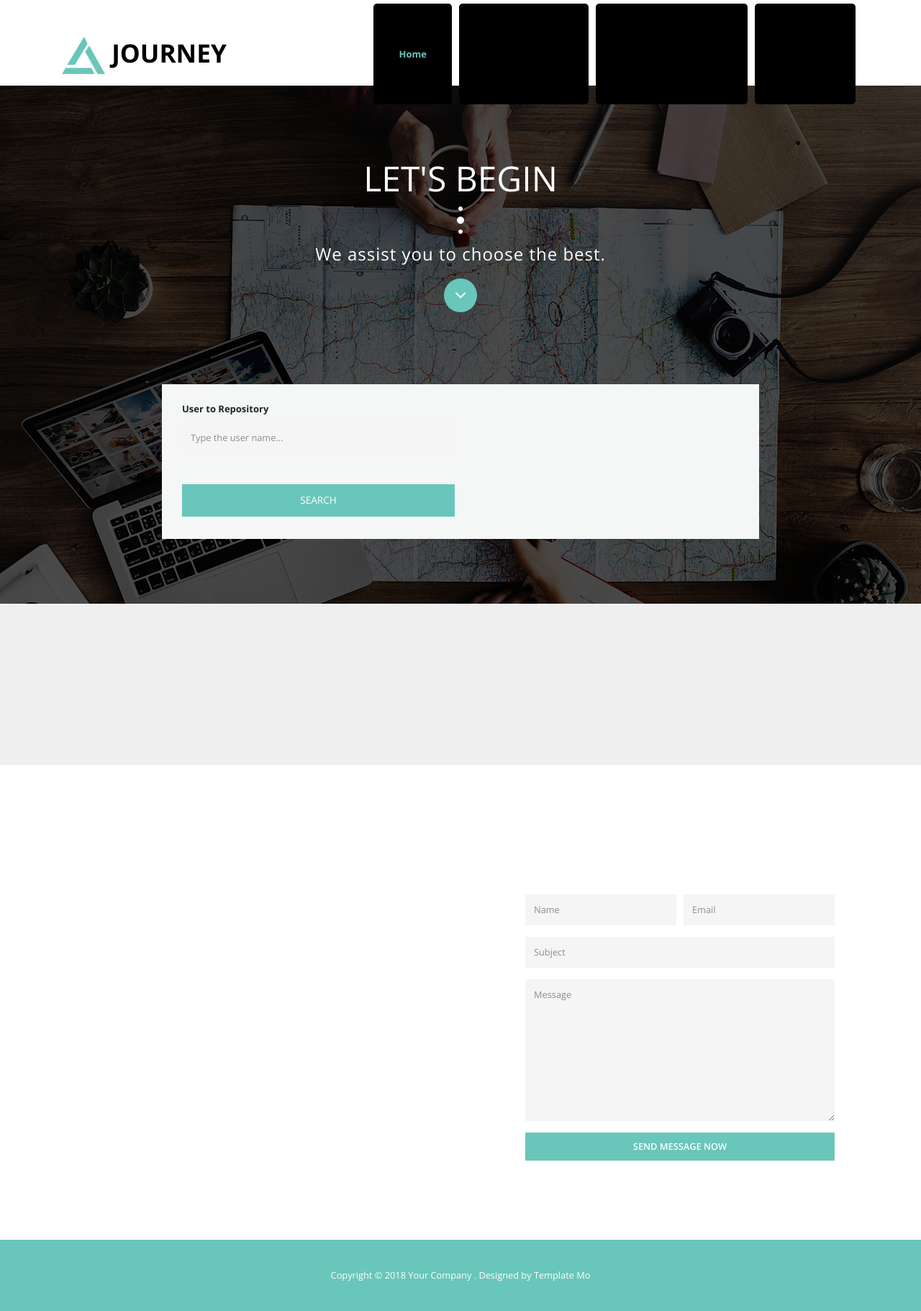
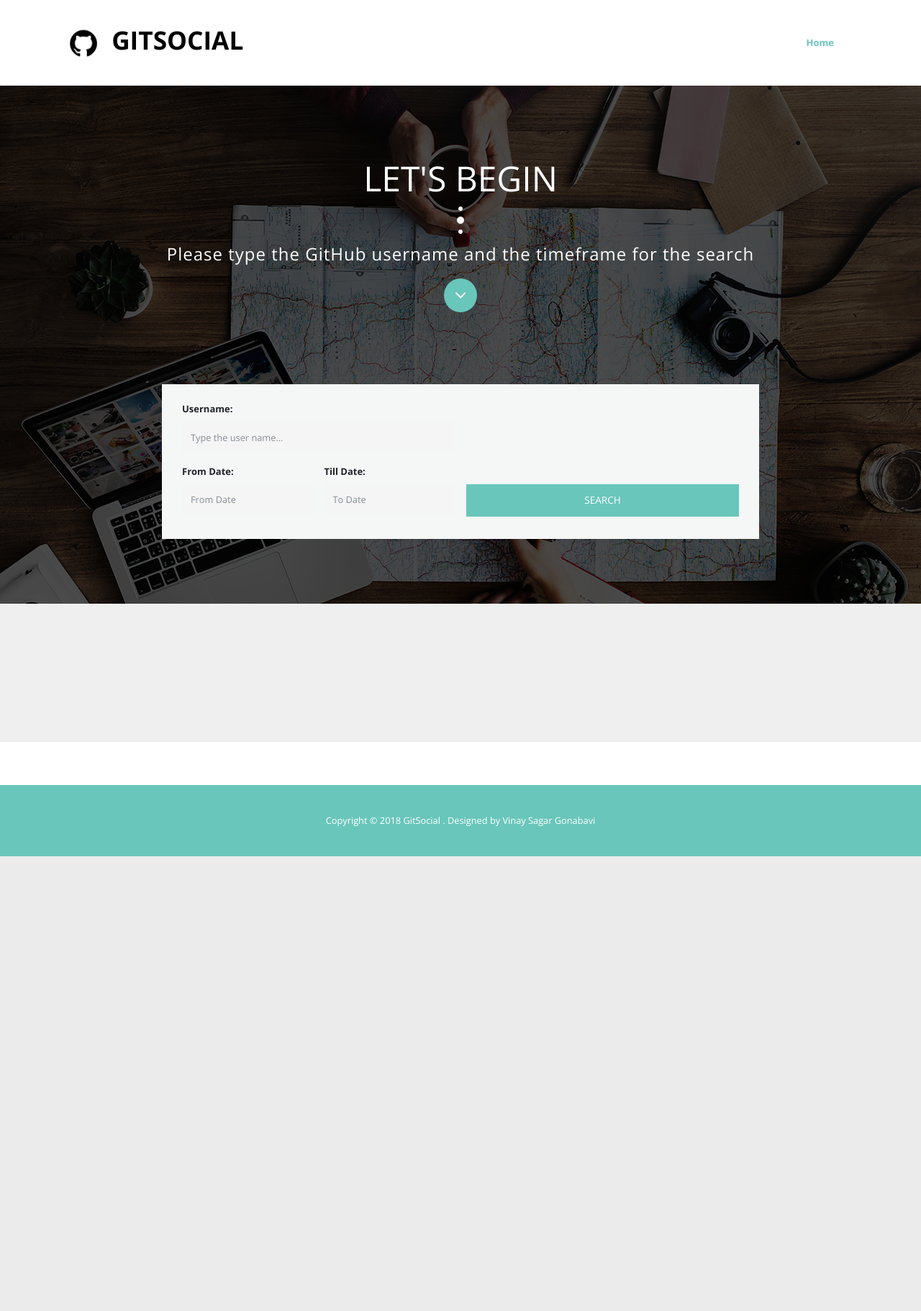
Before and after one commit to VinaySagar92/Git-Social, a Flask app: page /gitsocial in a window 1280 px wide. Shown: the whole page at 72% size. After the commit the page ends 1190 px from the top, so only its background shows below. Run offline with Flask 2, Linux system fonts and the light colour scheme; some libraries are stand-ins or nearby versions.

Commit message:
Pushing latest Flask files

```diff
--- a/FlaskApp/app.py
+++ b/FlaskApp/app.py
@@ -3,10 +3,14 @@ from cassandra.cluster import Cluster
 import os
 app = Flask(__name__)
 from cassandra import ReadTimeout
+from datetime import datetime
+import time
+import random
 
-cluster = Cluster(['52.43.163.255', '52.11.91.29', '54.70.77.167', '54.69.253.190'])
+cluster = Cluster(['54.218.131.115', '54.245.65.143', '54.203.126.6', '52.26.161.169'])
 session = cluster.connect('events')
-
+fro = ""
+to = ""
 user_set= set()
 
 @app.route("/")
@@ -20,7 +24,15 @@ def home():
 @app.route("/gitsocial", methods=["GET", "POST"])
 def usertopic():
         user = request.form.get("user")
-        print(user)
+	fromd = request.form.get("from-date")
+	fro = datetime.strptime(fromd, "%a %b %d %Y").strftime("%Y-%m-%d")
+	fromdate = datetime.strptime(fro, "%Y-%m-%d")
+	#fromdate = "10" + "/" + fromd.split(" ")[2] + "/" + fromd.split(" ")[3]
+	tod = request.form.get("to-date")
+	to = datetime.strptime(tod, "%a %b %d %Y").strftime("%Y-%m-%d")
+	todate = datetime.strptime(to, "%Y-%m-%d")
+        #todate = "8" + "/" + tod.split(" ")[2] + "/" + tod.split(" ")[3]
+	print(fromdate)
         if user is not None:
                 query = "SELECT userfollow from useruser WHERE username = '"+user+"'"
                 future = session.execute_async(query)
@@ -39,7 +51,7 @@ def usertopic():
                 topic = set()
                 for i in user_set:
                         if i is not None:
-                                query = "SELECT topic from usertopic WHERE username = '"+i+"'"
+                                query = "SELECT topic from usertopic WHERE username = '"+i+"' and time>'"+fro+"' and time<'"+to+"'"
                                 future = session.execute_async(query)
                                  #print(future)
                                  #print("END")
@@ -59,23 +71,31 @@ def usertopic():
 @app.route("/gitsocial/topic", methods=["GET", "POST"])
 def topicuser():
         topic = request.form.get("topic")
-        print(topic)
+#        fromd = request.form.get("from-date")
+#        fro = datetime.strptime(fromd, "%a %b %d %Y").strftime("%Y-%m-%d")
+#        fromdate = datetime.strptime(fro, "%Y-%m-%d")
+        #fromdate = "10" + "/" + fromd.split(" ")[2] + "/" + fromd.split(" ")[3]
+#        tod = request.form.get("to-date")
+#        to = datetime.strptime(tod, "%a %b %d %Y").strftime("%Y-%m-%d")
+#        todate = datetime.strptime(to, "%Y-%m-%d")
+	print(topic)
         if topic is not None:
-                query_user = "SELECT username from topicuser WHERE topic = '"+topic+"'"
+                query_user = "SELECT username from topicuser WHERE topic = '"+topic+"' and time>'"+fro+"' and time<'"+to+"'"
                 future = session.execute_async(query_user)
-                #print(future)
-                #print("END")
+		print("Here************************")
+		print(fro)
+                print(to)
                 try:
                         users = future.result()
                 except ReadTimeout:
                         print("Query timed out: ")
-                #print(users[0])
+                #print(users[0][0][0])
                 userlist = set()
                 for i in users:
                         for j in i:
                             for e in j:
-                                if e in user_set:
-                                       userlist.add(e)
+                                if len(userlist) < 5:
+                                	userlist.add(e)
 
                 return render_template("gitsocial/index.html", topic = topic, response2 = userlist)
         return render_template("gitsocial/index.html")
--- a/FlaskApp/templates/gitsocial/index.html
+++ b/FlaskApp/templates/gitsocial/index.html
@@ -5,7 +5,7 @@
     <meta http-equiv="X-UA-Compatible" content="IE=edge">
     <meta name="viewport" content="width=device-width, initial-scale=1">
 
-    <title>Journey HTML CSS Template</title>
+    <title>GitSocial</title>
 <!--
 Journey Template
 http://www.templatemo.com/tm-511-journey
@@ -27,19 +27,19 @@ http://www.templatemo.com/tm-511-journey
           <![endif]-->
       </head>
 <style>
-li {
+.tm-container-outer li {
     display: inline-block;
     margin: 5px;
 }
 
-li button{
+.tm-container-outer li button{
     line-height: 10px;
     background: #000;
     color: #fff;
     border-radius: 5px;
     padding: 10px;
 }
-li a{
+.tm-container-outer li a{
     line-height: 40px;
     background: #000;
     color: #fff;
@@ -58,7 +58,7 @@ li a{
                         <nav class="navbar navbar-expand-lg narbar-light">
                             <a class="navbar-brand mr-auto" href="#">
                                 <img src="{{ url_for('static', filename='img/logo.png')}}" alt="Site logo">
-                                Journey
+                                GitSocial
                             </a>
                             <button type="button" id="nav-toggle" class="navbar-toggler collapsed" data-toggle="collapse" data-target="#mainNav" aria-expanded="false" aria-label="Toggle navigation">
                                 <span class="navbar-toggler-icon"></span>
@@ -68,7 +68,7 @@ li a{
                                   <li class="nav-item">
                                     <a class="nav-link active" href="#top">Home <span class="sr-only">(current)</span></a>
                                 </li>
-                                <li class="nav-item">
+                                <!-- <li class="nav-item">
                                     <a class="nav-link" href="#tm-section-2">Top Destinations</a>
                                 </li>
                                 <li class="nav-item">
@@ -76,7 +76,7 @@ li a{
                                 </li>
                                 <li class="nav-item">
                                     <a class="nav-link" href="#tm-section-4">Contact Us</a>
-                                </li>
+                                </li> -->
                             </ul>
                         </div>
                     </nav>
@@ -94,7 +94,8 @@ li a{
                                 <div class="tm-banner-header">
                                     <h1 class="text-uppercase tm-banner-title">Let's begin</h1>
                                     <img src="{{ url_for('static', filename='img/dots-3.png')}}" alt="Dots">
-                                    <p class="tm-banner-subtitle">We assist you to choose the best.</p>
+                                    <p class="tm-banner-subtitle">Please type the GitHub username and the timeframe for the search</p>
+
                                     <a href="javascript:void(0)" class="tm-down-arrow-link"><i class="fa fa-2x fa-angle-down tm-down-arrow"></i></a>
                                 </div>
                             </div>  <!-- col-xs-12 -->
@@ -104,68 +105,20 @@ li a{
                             <form  action="/gitsocial" method="post" autocomplete="off" class="tm-search-form tm-section-pad-2">
                                 <div class="form-row tm-search-form-row">
                                     <div class="form-group tm-form-group tm-form-group-pad tm-form-group-1">
-                                        <label for="inputCity">User to Repository</label>
+                                        <label for="inputCity">Username:</label>
                                         <input name="user" type="text" class="form-control" id="user"  value="{{user}}" placeholder="Type the user name...">
                                     </div>
-                                    <!-- <div class="form-group tm-form-group tm-form-group-1">
-                                        <div class="form-group tm-form-group tm-form-group-pad tm-form-group-2">
-                                            <label for="inputRoom">How many rooms?</label>
-                                            <select name="room" class="form-control tm-select" id="inputRoom">
-                                                <option value="1" selected>1 Room</option>
-                                                <option value="2">2 Rooms</option>
-                                                <option value="3">3 Rooms</option>
-                                                <option value="4">4 Rooms</option>
-                                                <option value="5">5 Rooms</option>
-                                                <option value="6">6 Rooms</option>
-                                                <option value="7">7 Rooms</option>
-                                                <option value="8">8 Rooms</option>
-                                                <option value="9">9 Rooms</option>
-                                                <option value="10">10 Rooms</option>
-                                            </select>
-                                        </div>
-                                        <div class="form-group tm-form-group tm-form-group-pad tm-form-group-3">
-                                            <label for="inputAdult">Adult</label>
-                                            <select name="adult" class="form-control tm-select" id="inputAdult">
-                                                <option value="1" selected>1</option>
-                                                <option value="2">2</option>
-                                                <option value="3">3</option>
-                                                <option value="4">4</option>
-                                                <option value="5">5</option>
-                                                <option value="6">6</option>
-                                                <option value="7">7</option>
-                                                <option value="8">8</option>
-                                                <option value="9">9</option>
-                                                <option value="10">10</option>
-                                            </select>
-                                        </div>
-                                        <div class="form-group tm-form-group tm-form-group-pad tm-form-group-3">
-
-                                            <label for="inputChildren">Children</label>
-                                            <select name="children" class="form-control tm-select" id="inputChildren">
-                                            	<option value="0" selected>0</option>
-                                                <option value="1">1</option>
-                                                <option value="2">2</option>
-                                                <option value="3">3</option>
-                                                <option value="4">4</option>
-                                                <option value="5">5</option>
-                                                <option value="6">6</option>
-                                                <option value="7">7</option>
-                                                <option value="8">8</option>
-                                                <option value="9">9</option>
-                                            </select>
-                                        </div>
-                                    </div>-->
-                                </div> <!-- form-row -->
+</div> <!-- form-row -->
                                 <div class="form-row tm-search-form-row">
 
-                                    <!-- <div class="form-group tm-form-group tm-form-group-pad tm-form-group-3">
-                                        <label for="inputCheckIn">Check In Date</label>
-                                        <input name="check-in" type="text" class="form-control" id="inputCheckIn" placeholder="Check In">
+                                    <div class="form-group tm-form-group tm-form-group-pad tm-form-group-3">
+                                        <label for="inputCheckIn">From Date:</label>
+                                        <input name="from-date" type="text" class="form-control" id="inputCheckIn" placeholder="From Date">
                                     </div>
                                     <div class="form-group tm-form-group tm-form-group-pad tm-form-group-3">
-                                        <label for="inputCheckOut">Check Out Date</label>
-                                        <input name="check-out" type="text" class="form-control" id="inputCheckOut" placeholder="Check Out">
-                                    </div> -->
+                                        <label for="inputCheckOut">Till Date:</label>
+                                        <input name="to-date" type="text" class="form-control" id="inputCheckOut" placeholder="To Date">
+                                    </div>
                                     <div class="form-group tm-form-group tm-form-group-pad tm-form-group-1">
                                         <label for="btnSubmit">&nbsp;</label>
                                         <button type="submit" class="btn btn-primary tm-btn tm-btn-search text-uppercase" id="btnSubmit">Search</button>
@@ -181,8 +134,12 @@ li a{
 
             <section class="p-5 tm-container-outer tm-bg-gray">
                 <div class="container">
-                    <div class="row">
+                    {% if response %}
+                    <div class="row" style="    background: #ddd;
+    border-radius: 5px;">
                         <div class="col-xs-12 mx-auto tm-about-text-wrap text-center">
+                            <div style="width: 100%;margin-bottom: 25px;
+    border-bottom: 1px solid #69c6ba;"><h2 class="text-uppercase mb-4"> List of Topics that the network of the user selected is working on</h2></div>
                         <ul class="user-profiles-list-minimal">
 
                             {% for doc in response %}
@@ -199,13 +156,22 @@ li a{
                             <a href="#" class="text-uppercase btn-primary tm-btn">Continue explore</a> -->
                         </div>
                     </div>
+                    {% endif %}
                 </div>
             </section>
+            <section class="p-5 tm-container-outer tm-bg-gray">
+                <div class="container">
+                    {% if response2 %}
+                    <div class="row" style="    background: #ade6de;
+    border-radius: 5px;">
+                        <div class="col-xs-12 mx-auto tm-about-text-wrap text-center">
+                            <div style="width: 100%;margin-bottom: 25px;
+    border-bottom: 1px solid #69c6ba;">
 
-                        <section class="p-5 tm-container-outer tm-bg-gray">
-                <div class="container">
-                    <div class="row">
-                        <div class="col-xs-12 mx-auto tm-about-text-wrap text-center">
+    <h2 class="text-uppercase mb-4"> List of Users working on the topic selected</h2>
+
+
+</div>
                             <ul class="user-profiles-list-minimal">
                                 {% for doc in response2 %}
                                     <li>
@@ -218,6 +184,7 @@ li a{
                             <a href="#" class="text-uppercase btn-primary tm-btn">Continue explore</a> -->
                         </div>
                     </div>
+                    {% endif %}
                 </div>
             </section>
 
@@ -299,8 +266,7 @@ li a{
 
                     <!-- Tab 4 -->
                     <div class="tab-pane fade show active" id="4a">
-
-                    </div> <!-- tab-pane -->
+                        </div> <!-- tab-pane -->
 
                     <!-- Tab 5 -->
                     <div class="tab-pane fade" id="5a">
@@ -316,29 +282,10 @@ li a{
                 </div>
             </div>
 
-            <div class="tm-container-outer tm-position-relative" id="tm-section-4">
-                <div id="google-map"></div>
-                <form action="index.html" method="post" class="tm-contact-form">
-                    <div class="form-group tm-name-container">
-                        <input type="text" id="contact_name" name="contact_name" class="form-control" placeholder="Name"  required/>
-                    </div>
-                    <div class="form-group tm-email-container">
-                        <input type="email" id="contact_email" name="contact_email" class="form-control" placeholder="Email"  required/>
-                    </div>
-                    <div class="form-group">
-                        <input type="text" id="contact_subject" name="contact_subject" class="form-control" placeholder="Subject"  required/>
-                    </div>
-                    <div class="form-group">
-                        <textarea id="contact_message" name="contact_message" class="form-control" rows="9" placeholder="Message" required></textarea>
-                    </div>
-                    <button type="submit" class="btn btn-primary tm-btn-primary tm-btn-send text-uppercase">Send Message Now</button>
-                </form>
-            </div> <!-- .tm-container-outer -->
+            <footer class="tm-container-outer">
+                <p class="mb-0">Copyright © <span class="tm-current-year">2018</span> GitSocial
 
-            <footer class="tm-container-outer">
-                <p class="mb-0">Copyright © <span class="tm-current-year">2018</span> Your Company
-
-                . Designed by <a rel="nofollow" href="http://www.google.com/+templatemo" target="_parent">Template Mo</a></p>
+                . Designed by <a rel="nofollow" href="https://linkedin.com/in/vinay92" target="_parent">Vinay Sagar Gonabavi</a></p>
             </footer>
         </div>
     </div> <!-- .main-content -->
@@ -397,9 +344,7 @@ li a{
                 } else {
                  $(".tm-top-bar").removeClass("active");
                 }
-            });
-
-            // Smooth scroll to search form
+            });// Smooth scroll to search form
             $('.tm-down-arrow-link').click(function(){
                 $.scrollTo('#tm-section-search', 300, {easing:'linear'});
             });
```
Also changed, not shown: FlaskApp/static/img/logo.png.
